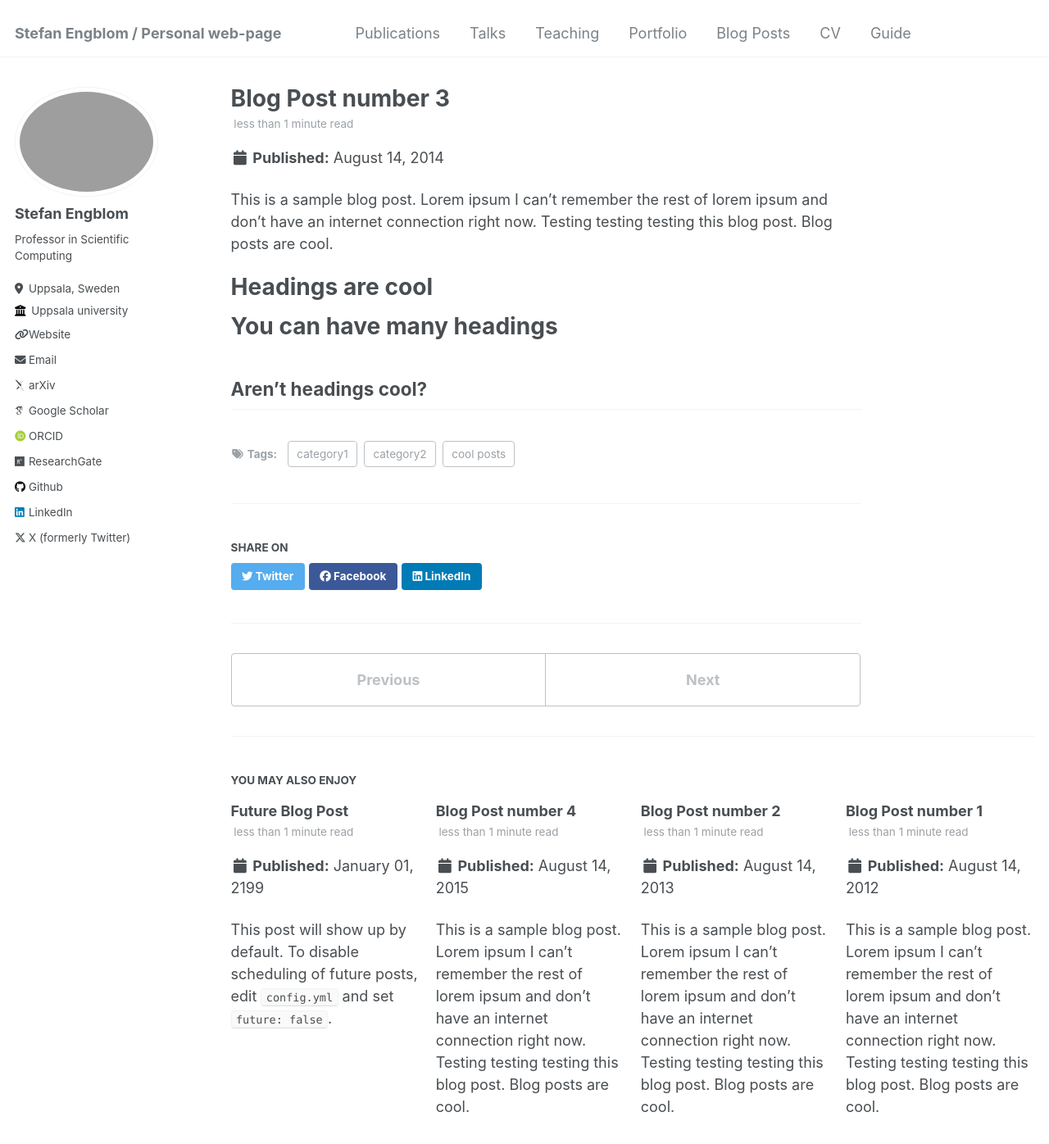
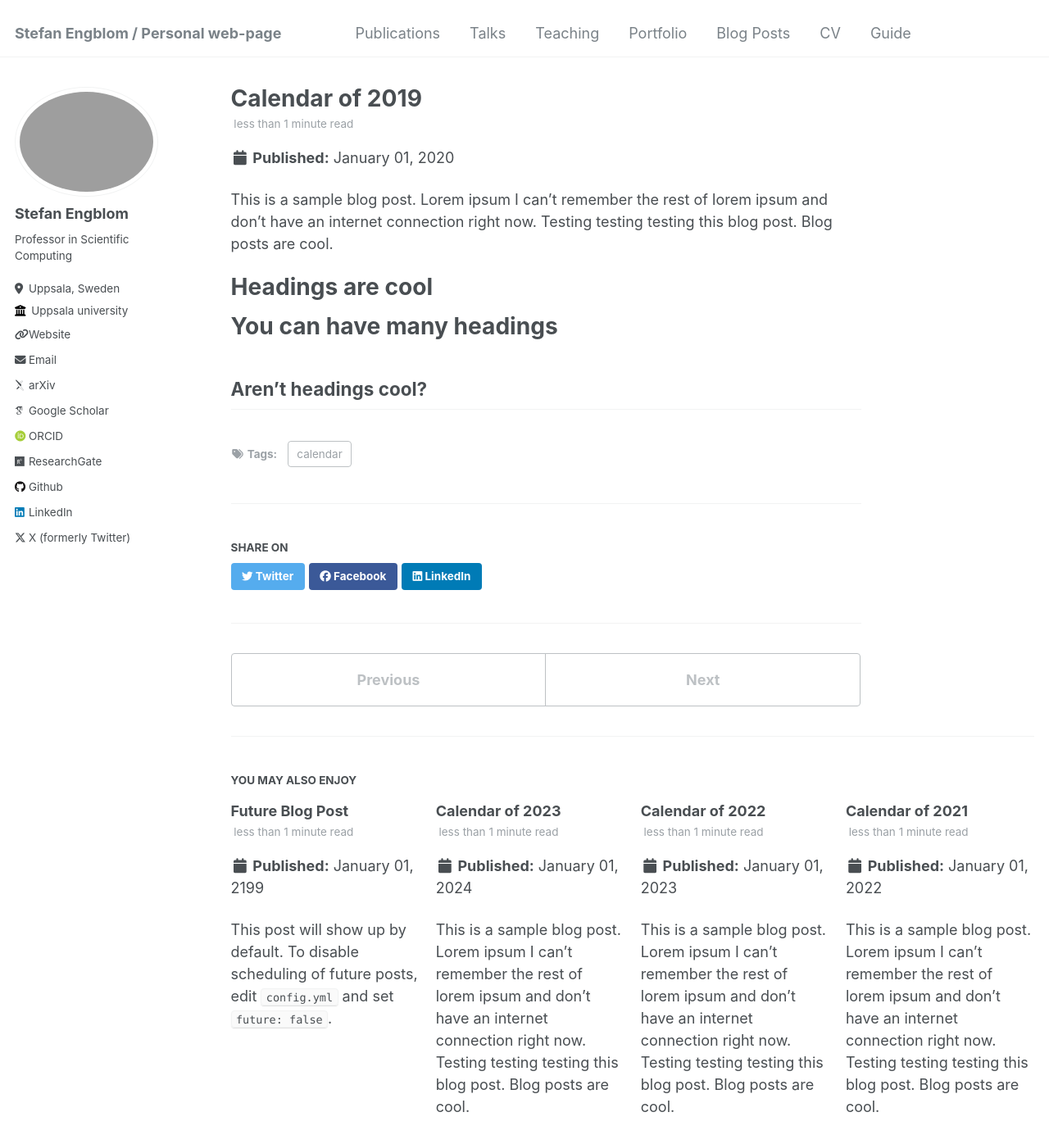
Before and after one commit to stefanengblom/stefanengblom.github.io, a Jekyll site: the page built from _posts/2019-12-31-summary.md, in a window 1280 px wide and 1400 px high. Shown: the top 1396 px of the window at 82% size. Built offline with Jekyll 4.4.1, drawn with Linux system fonts in a browser that asks for light colours; some web fonts are replaced.

Commit message:
finally blogs seem to work

```diff
--- a/_config.yml
+++ b/_config.yml
@@ -78,7 +78,7 @@
 teaser                   :  # filename of teaser fallback teaser image placed in /images/, .e.g. "500x300.png"
 breadcrumbs              : false # true, false (default)
 words_per_minute         : 160
-future                   : true
+future                   : false
 read_more                : "disabled" # if enabled, adds "Read more" links to excerpts
 talkmap_link             : false #change to true to add link to talkmap on talks page
 comments:
--- /dev/null
+++ b/_posts/2018-12-31-summary.md
@@ -0,0 +1,18 @@
+---
+title: 'Calendar of 2018'
+date: 2019-01-01
+permalink: /posts/2018/summary/
+tags:
+  - calendar
+---
+
+This is a sample blog post. Lorem ipsum I can't remember the rest of lorem ipsum and don't have an internet connection right now. Testing testing testing this blog post. Blog posts are cool.
+
+Headings are cool
+======
+
+You can have many headings
+======
+
+Aren't headings cool?
+------
--- a/_posts/2014-08-14-blog-post-3.md
+++ b/_posts/2019-12-31-summary.md
@@ -1,11 +1,9 @@
 ---
-title: 'Blog Post number 3'
-date: 2014-08-14
-permalink: /posts/2014/08/blog-post-3/
+title: 'Calendar of 2019'
+date: 2020-01-01
+permalink: /posts/2019/summary/
 tags:
-  - cool posts
-  - category1
-  - category2
+  - calendar
 ---
 
 This is a sample blog post. Lorem ipsum I can't remember the rest of lorem ipsum and don't have an internet connection right now. Testing testing testing this blog post. Blog posts are cool.
--- a/_posts/2012-08-14-blog-post-1.md
+++ b/_posts/2020-12-31-summary.md
@@ -1,11 +1,9 @@
 ---
-title: 'Blog Post number 1'
-date: 2012-08-14
-permalink: /posts/2012/08/blog-post-1/
+title: 'Calendar of 2020'
+date: 2021-01-01
+permalink: /posts/2020/summary/
 tags:
-  - cool posts
-  - category1
-  - category2
+  - calendar
 ---
 
 This is a sample blog post. Lorem ipsum I can't remember the rest of lorem ipsum and don't have an internet connection right now. Testing testing testing this blog post. Blog posts are cool.
--- a/_posts/2013-08-14-blog-post-2.md
+++ b/_posts/2021-12-31-summary.md
@@ -1,11 +1,9 @@
 ---
-title: 'Blog Post number 2'
-date: 2013-08-14
-permalink: /posts/2013/08/blog-post-2/
+title: 'Calendar of 2021'
+date: 2022-01-01
+permalink: /posts/2021/summary/
 tags:
-  - cool posts
-  - category1
-  - category2
+  - calendar
 ---
 
 This is a sample blog post. Lorem ipsum I can't remember the rest of lorem ipsum and don't have an internet connection right now. Testing testing testing this blog post. Blog posts are cool.
--- /dev/null
+++ b/_posts/2022-12-31-summary.md
@@ -0,0 +1,18 @@
+---
+title: 'Calendar of 2022'
+date: 2023-01-01
+permalink: /posts/2022/summary/
+tags:
+  - calendar
+---
+
+This is a sample blog post. Lorem ipsum I can't remember the rest of lorem ipsum and don't have an internet connection right now. Testing testing testing this blog post. Blog posts are cool.
+
+Headings are cool
+======
+
+You can have many headings
+======
+
+Aren't headings cool?
+------
--- a/_posts/2015-08-14-blog-post-4.md
+++ b/_posts/2023-12-31-summary.md
@@ -1,11 +1,9 @@
 ---
-title: 'Blog Post number 4'
-date: 2015-08-14
-permalink: /posts/2012/08/blog-post-4/
+title: 'Calendar of 2023'
+date: 2024-01-01
+permalink: /posts/2023/summary/
 tags:
-  - cool posts
-  - category1
-  - category2
+  - calendar
 ---
 
 This is a sample blog post. Lorem ipsum I can't remember the rest of lorem ipsum and don't have an internet connection right now. Testing testing testing this blog post. Blog posts are cool.
```
Also changed, not shown: _posts/2017-12-31-summary.md (added, +30 -0 lines), _posts/2199-12-31-future-summary.md (renamed from _posts/2199-01-01-future-post.md).
